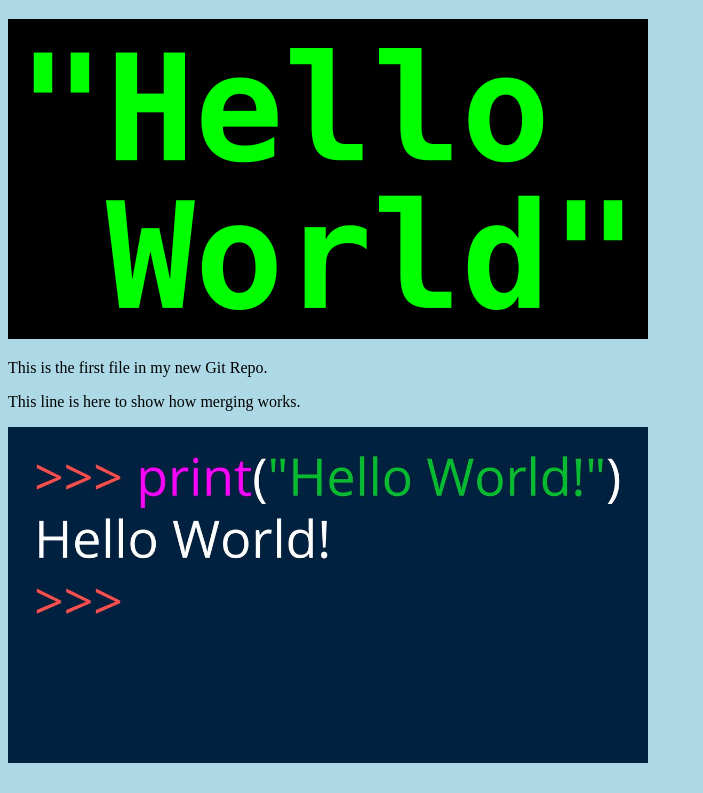
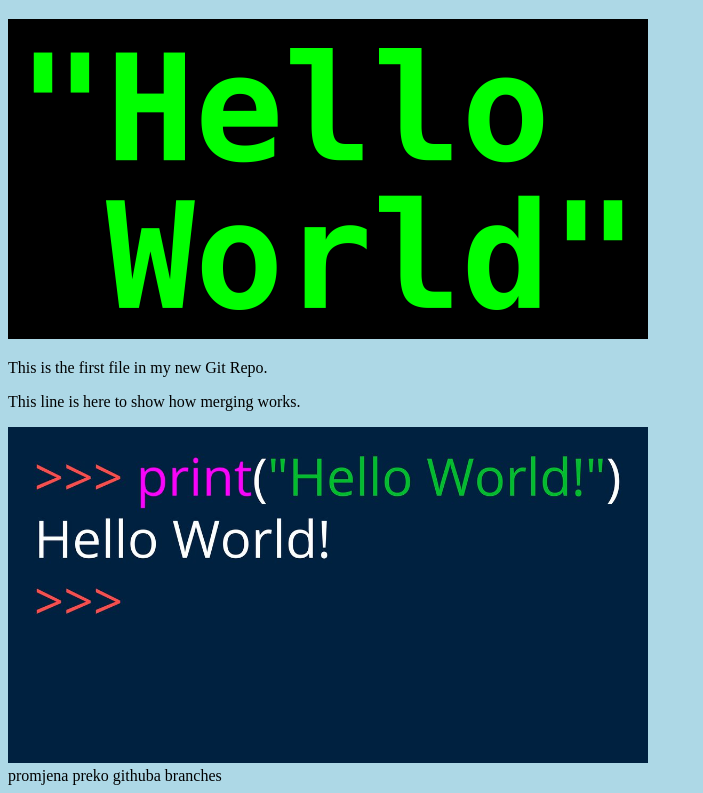
Before and after one commit to anamarincic/Algebra-moj-prvi-projekt, a plain HTML site: page index.html in a window 1280 px wide. Shown: the part 61-854 px from the top of the page, without its empty margins (0-703 px from the left). Drawn offline with Linux system fonts and the light colour scheme.

Commit message:
Update index.html
add some div

```diff
--- a/index.html
+++ b/index.html
@@ -12,5 +12,7 @@
 <p>This line is here to show how merging works.</p>
 <div><img src="./hello2.jpeg" alt="Hello Git" style="width:100%;max-width:640px"></div>
 
+  <div>promjena preko githuba branches</div>
+
 </body>
 </html>
```
